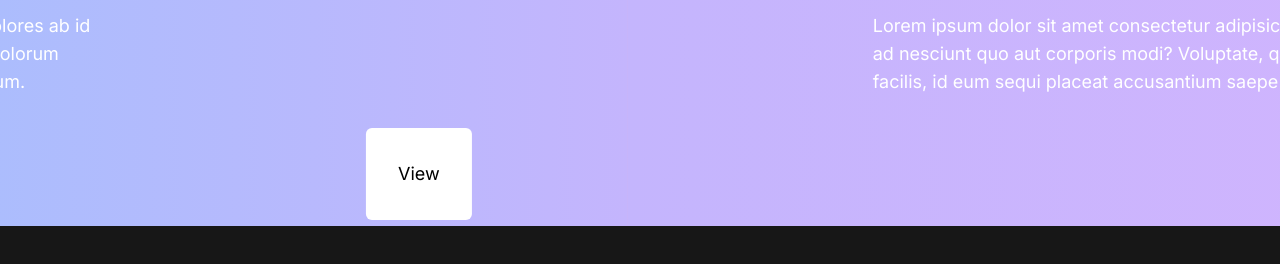
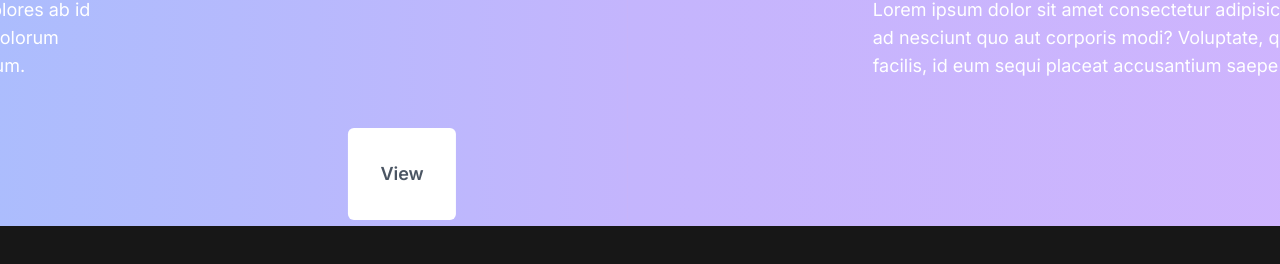
Before and after one commit to safak/next-animated-portfolio, a Next.js app: page /portfolio in a window 1280 px wide. Shown: the part 1374-1638 px from the top of the page. Built offline with nearby package versions, Linux system fonts and the light colour scheme.

Commit message:
style view button

```diff
--- a/src/app/portfolio/projectItem.jsx
+++ b/src/app/portfolio/projectItem.jsx
@@ -18,7 +18,7 @@ const ProjectItem = ({ item }) => {
         </div>
         <p className="project-image-width lg:text-lg">{item.desc}</p>
         <Link href={item.link} className="flex justify-end">
-          <button className="p-2 text-sm md:p-4 md:text-base lg:p-8 lg:text-lg bg-white text-black rounded-md">
+          <button className="p-2 text-sm md:p-4 md:text-base lg:p-8 lg:text-lg bg-white text-gray-600 font-semibold m-4 rounded-md">
             View
           </button>
         </Link>
```
